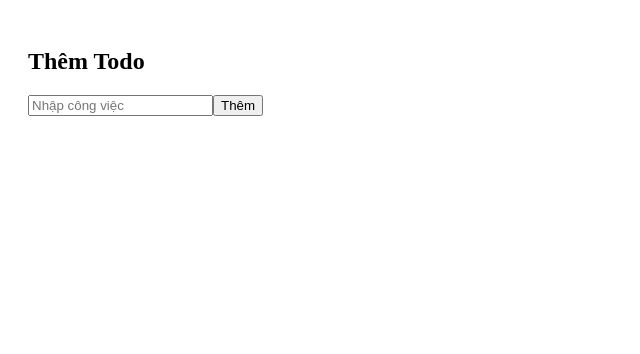
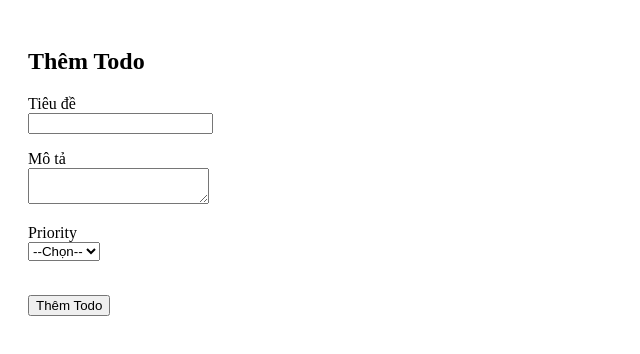
Before and after one commit to Tienhien109/typescript-web502-summer26-main, a React (Vite) app: page /add in a window 1280 px wide. Shown: the top 354 px of the page, without its empty margins (0-640 px from the left). Built offline with nearby package versions, Linux system fonts and the light colour scheme.

Commit message:
updateapp.tsx

```diff
--- a/src/App.tsx
+++ b/src/App.tsx
@@ -1,17 +1,32 @@
 import { BrowserRouter, Routes, Route } from "react-router-dom";
+import axios from "axios";
 import TodoList from "./components/pages/TodoList";
 import TodoForm from "./components/pages/TodoForm";
 
 function App() {
-  const handleAddTodo = (todo: any) => {
-    // Add todo logic here
+  const handleAddTodo = async (
+    title: string,
+    description: string,
+    priority: string
+  ) => {
+    const newTodo = {
+      title,
+      description,
+      priority,
+      completed: false,
+    };
+
+    await axios.post("http://localhost:3000/todos", newTodo);
   };
 
   return (
     <BrowserRouter>
       <Routes>
         <Route path="/" element={<TodoList />} />
-        <Route path="/add" element={<TodoForm addTodo={handleAddTodo} />} />
+        <Route
+          path="/add"
+          element={<TodoForm addTodo={handleAddTodo} />}
+        />
       </Routes>
     </BrowserRouter>
   );
--- a/src/components/pages/TodoForm.tsx
+++ b/src/components/pages/TodoForm.tsx
@@ -1,23 +1,31 @@
-import { FC, useState, FormEvent } from "react";
+import { FC } from "react";
+import { useForm } from "react-hook-form";
 import { useNavigate } from "react-router-dom";
 
 type TodoFormProps = {
-  addTodo: (title: string) => void;
+  addTodo: (title: string, description: string, priority: string) => void;
+};
+
+type FormData = {
+  title: string;
+  description: string;
+  priority: string;
 };
 
 const TodoForm: FC<TodoFormProps> = ({ addTodo }) => {
-  const [title, setTitle] = useState("");
   const navigate = useNavigate();
 
-  const handleSubmit = (e: FormEvent) => {
-    e.preventDefault();
+  const {
+    register,
+    handleSubmit,
+    reset,
+    formState: { errors },
+  } = useForm<FormData>();
 
-    const trimmed = title.trim();
+  const onSubmit = (data: FormData) => {
+    addTodo(data.title, data.description, data.priority);
 
-    if (!trimmed) return;
-
-    addTodo(trimmed);
-    setTitle("");
+    reset();
 
     navigate("/");
   };
@@ -26,15 +34,52 @@ const TodoForm: FC<TodoFormProps> = ({ addTodo }) => {
     <div style={{ padding: 20 }}>
       <h2>Thêm Todo</h2>
 
-      <form onSubmit={handleSubmit}>
-        <input
-          type="text"
-          placeholder="Nhập công việc"
-          value={title}
-          onChange={(e) => setTitle(e.target.value)}
-        />
+      <form onSubmit={handleSubmit(onSubmit)}>
+        <div>
+          <label>Tiêu đề</label>
+          <br />
+          <input
+            {...register("title", {
+              required: "Tiêu đề không được để trống",
+            })}
+          />
+          <p style={{ color: "red" }}>{errors.title?.message}</p>
+        </div>
 
-        <button type="submit">Thêm</button>
+        <div>
+          <label>Mô tả</label>
+          <br />
+          <textarea
+            {...register("description", {
+              required: "Mô tả không được để trống",
+              minLength: {
+                value: 10,
+                message: "Mô tả tối thiểu 10 ký tự",
+              },
+            })}
+          />
+          <p style={{ color: "red" }}>{errors.description?.message}</p>
+        </div>
+
+        <div>
+          <label>Priority</label>
+          <br />
+          <select
+            {...register("priority", {
+              required: "Chọn độ ưu tiên",
+            })}
+          >
+            <option value="">--Chọn--</option>
+            <option value="Low">Low</option>
+            <option value="Medium">Medium</option>
+            <option value="High">High</option>
+          </select>
+          <p style={{ color: "red" }}>{errors.priority?.message}</p>
+        </div>
+
+        <br />
+
+        <button type="submit">Thêm Todo</button>
       </form>
     </div>
   );
```
